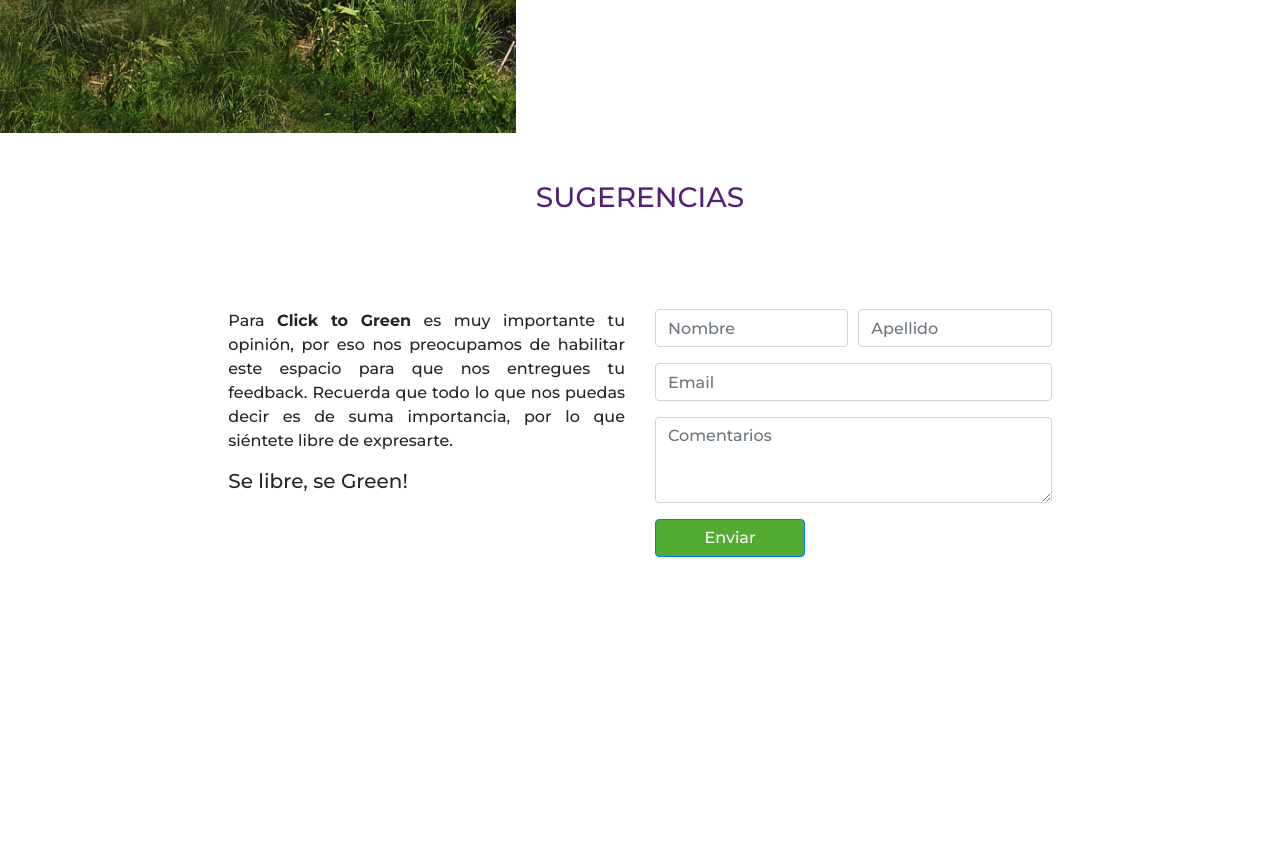
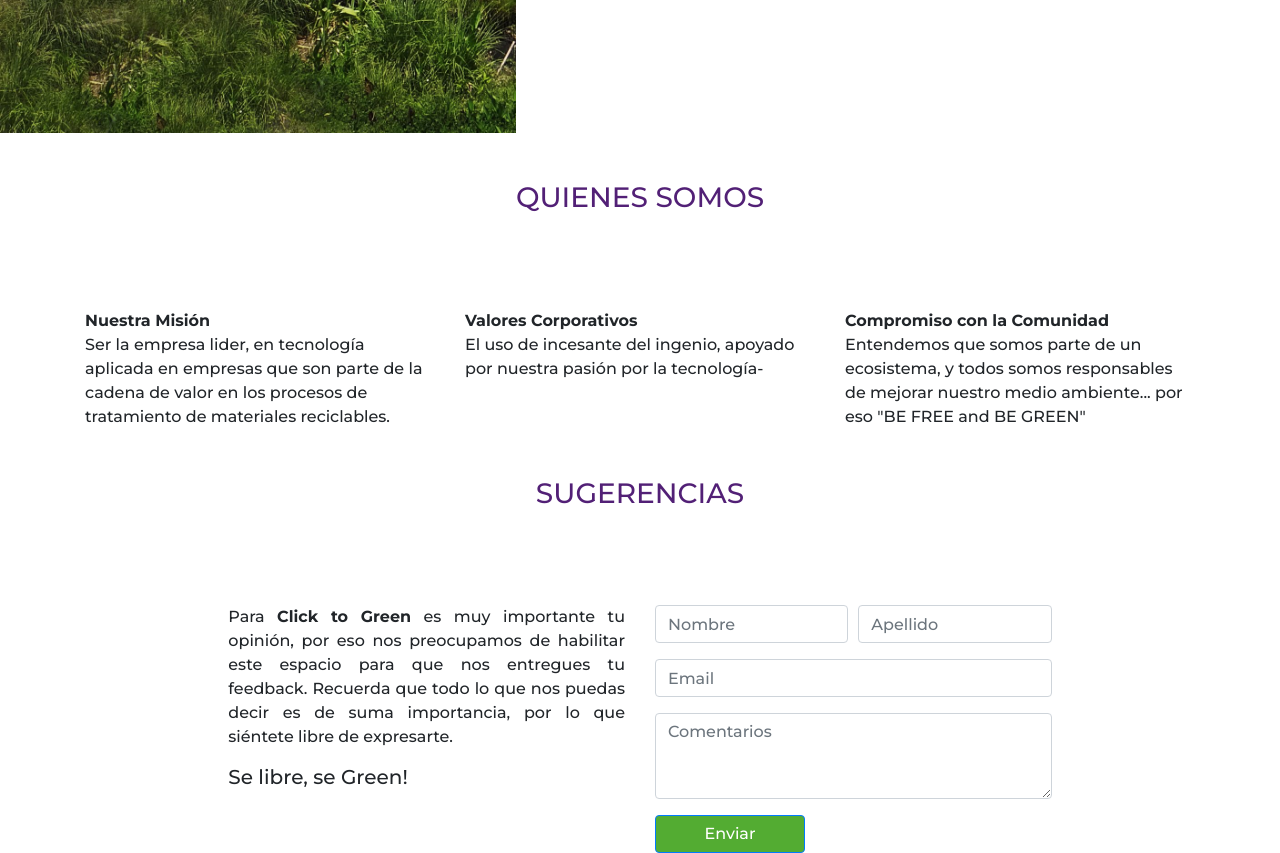
Before and after one commit to alejojimenez/Projetc-Click-to-green, a React (Create React App) app: page /sugerencias in a window 1280 px wide. Shown: the part 2280-3133 px from the top of the page. Before the commit the page ends 2837 px from the top, so only its background shows below. Built offline with nearby package versions, Linux system fonts and the light colour scheme.

Commit message:
Al FIN WWA

```diff
--- a/src/App.js
+++ b/src/App.js
@@ -9,6 +9,7 @@ import 'bootstrap/dist/css/bootstrap.min.css';
 import Home from "./views/Home";
 import Suggestions from './views/Suggestions';
 import PayMethod from "./views/PayMethod";
+import WhoWeAre from "./views/WhoWeAre";
 
 function App() {
   return (
@@ -19,10 +20,12 @@ function App() {
           <Switch>
             {/* <Route exact path="/" component={Home} />  */}
             <Route exact path="/planes-de-pago" component={PayMethod} />
+            <Route exact path="/Quienes-somos" component={WhoWeAre} />
             <Route exact path="/sugerencias" component={Suggestions} />
             {/* <Route render={() => <h1>ERROR 404</h1>} />  */}
           </Switch>
           <PayMethod />
+          <WhoWeAre />
           <Suggestions />
         </div>
       </BrowserRouter>
--- /dev/null
+++ b/src/views/WhoWeAre.jsx
@@ -0,0 +1,38 @@
+import React from "react";
+import { Row } from "react-bootstrap";
+
+const WhoWeAre = () => {
+    return(
+        <>
+        <Row className='text-center pt-5'>
+        <h3 className="colorPrincipal" style={{ width: '100%', height: '120px' }}>QUIENES SOMOS</h3>
+        </Row>
+            <div className="container">
+                <div className="row align-items-center">
+                    <div className="col">
+                        <strong> Nuestra Misión</strong>
+                    </div>
+                    <div className="col">
+                        <strong> Valores Corporativos</strong>
+                    </div>
+                    <div className="col">
+                    <strong> Compromiso con la Comunidad</strong>
+                    </div>
+                </div>
+                <div className="row align-items-start">
+                    <div className="col">
+                         Ser la empresa lider, en tecnología aplicada en empresas que son parte de la cadena de valor en los procesos de tratamiento de materiales reciclables.
+                    </div>
+                    <div className="col">
+                         El uso de incesante del ingenio, apoyado por nuestra pasión por la tecnología-
+                    </div>
+                    <div className="col">
+                         Entendemos que somos parte de un ecosistema, y todos somos responsables de mejorar nuestro medio ambiente... por eso "BE FREE and BE GREEN"
+                    </div>
+                </div>
+            </div>
+        </>
+    )
+}
+
+export default WhoWeAre
```
